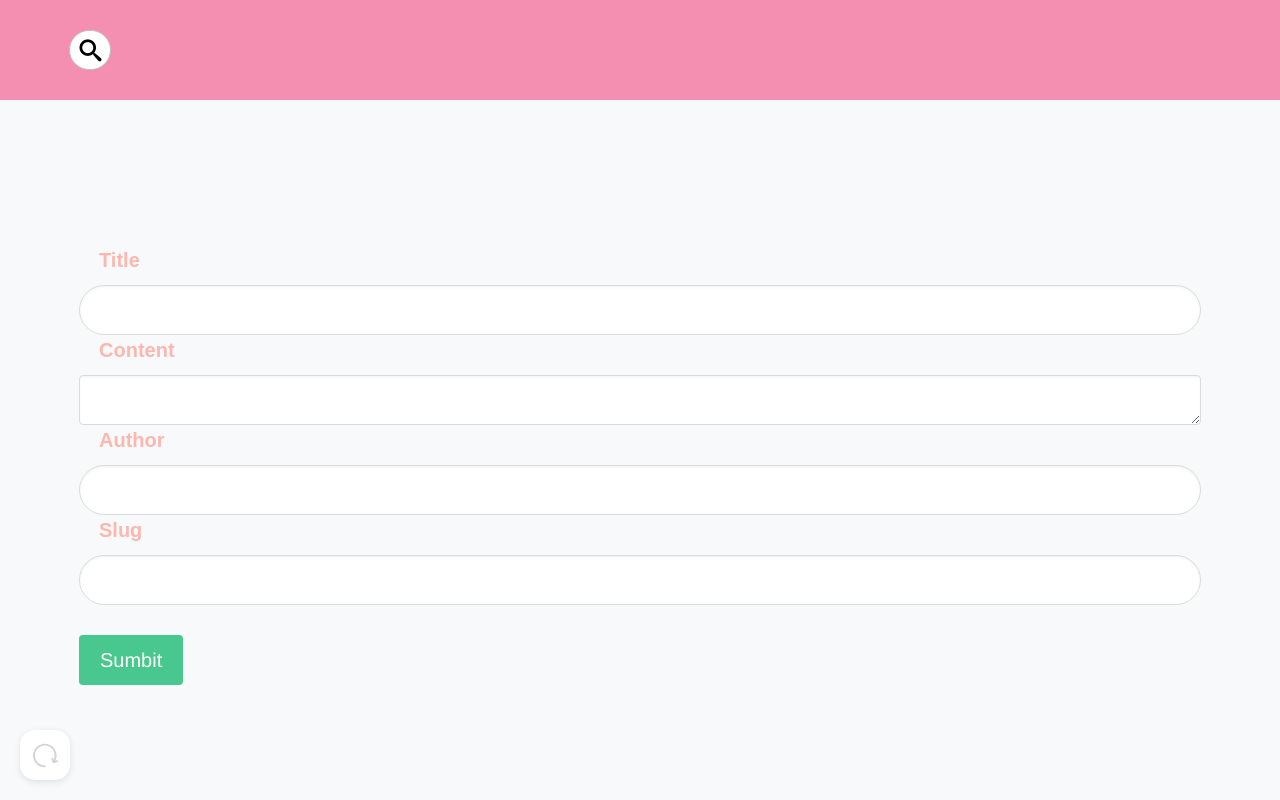
After one commit to kerm1977/FLASK, a Flask app: page /add-post in a window 1280 px wide. The commit adds this page. Run offline with Flask 3, Linux system fonts and the light colour scheme; some libraries are stand-ins or nearby versions; some web fonts are replaced.

Commit message:
Creado la zona de creación de POSTS y migradas la tablas+

```diff
--- a/app.py
+++ b/app.py
@@ -7,7 +7,8 @@ from flask_bcrypt import Bcrypt
 from flask_wtf import FlaskForm
 from wtforms import StringField, PasswordField, SubmitField, BooleanField, HiddenField, EmailField, IntegerField
 from wtforms.validators import DataRequired, Length, Email,  EqualTo, ValidationError
-
+from datetime import datetime
+from wtforms.widgets import TextArea
 
 app = Flask(__name__)
 import os
@@ -49,11 +50,20 @@ class User(db.Model):
 	confirmpassword		= 	db.Column(db.String(60),	unique=True, 	nullable=False)
 	imagen_perfil		= 	db.Column(db.String(20),	nullable=False, default="default.jpg")
 	date_added			= 	db.Column(db.DateTime,		nullable=False,	default=datetime.utcnow)
-	# posts 				= 	db.relationship("Post", 	backref="author", 	lazy=True)
+	# posts 			= 	db.relationship("Post", 	backref="author", 	lazy=True)
 
 	#Al agregar un campo hay que migrarlo a la DB y también agregarlo en esta fila con la misma sintaxis y orden
 	def __repr__(self):
 		return f"User('{self.username}',{self.apellidos}',{self.apellidos2}','{self.residencia}','{self.email}','{self.telefono}','{self.celular}','{self.password}','{self.confirmpassword}','{self.imagen_perfil}')"
+
+
+class Posts(db.Model):
+	id 					=	db.Column(db.Integer, 		primary_key=True)
+	title 				= 	db.Column(db.String(255))
+	content				=	db.Column(db.Text)
+	author				=	db.Column(db.String(255))
+	date_posted			=	db.Column(db.DateTime, default=datetime.utcnow)
+	slug 				= 	db.Column(db.String(255))
 #**********************************************************************************************
 #**********************************************************************************************
 
@@ -102,6 +112,14 @@ class formularioLogin(FlaskForm):
 	password 			= 	PasswordField	('password', validators=[DataRequired()])
 	rememberme 			= 	BooleanField	('checkbox')
 	submit 				= 	SubmitField		('Ingresar')
+
+
+class PostForm(FlaskForm):
+	title = StringField("Title", validators=[DataRequired()])
+	content = StringField("Content", validators=[DataRequired()], widget=TextArea())
+	author = StringField("Author", validators=[DataRequired()])
+	slug = StringField("Slug", validators=[DataRequired()])
+	submit = SubmitField("Sumbit")
 #**********************************************************************************************
 #**********************************************************************************************
 
@@ -118,15 +136,28 @@ class formularioLogin(FlaskForm):
 @app.route("/")
 @app.route("/home")
 @app.route("/index")
-
 def home():
 	title = "Home"
 	return render_template("index.html", title=title)
 
-@app.route("/dashboard")
-def dashboard():
-	title = "Dashboard"
-	return render_template("dashboard.html", title=title)
+@app.route("/add-post", methods=["GET","POST"])
+def add_post():
+	form = PostForm()
+	if request.method == "POST":
+		post = Posts(title=form.title.data, content=form.content.data, author=form.author.data, slug=form.slug.data)
+		#Limpia el formulario
+		form.title.data = ""
+		form.content.data = ""
+		form.author.data = ""
+		form.slug.data = ""
+
+		#Agregar el formulario a la db
+		db.session.add(post)
+		db.session.commit()
+
+		flash("Publicado correctamente", "success")
+	return render_template("add_Post.html", form=form)
+
 
 # LISTA DE CONTACTOS
 @app.route("/contacts")
@@ -274,6 +305,7 @@ if __name__ == "__main__":
 		# flask db init 			<--
 		# $ flask db stamp head
 		# $ flask db migrate
+		# $ flask db migrate -m "mensaje x"
 		# $ flask db upgrade
 #**********************************************************************************************
 #**********************************************************************************************
--- a/static/css/btntop.css
+++ b/static/css/btntop.css
@@ -4,11 +4,11 @@
   z-index: 1000; /* sea la capa 1000 y estará por encima de todo los elemtos*/
   border-radius: 30%;
   display: inline-block;
-  height: 40px;
-  width: 40px;
+  height: 55px;
+  width: 55px;
   position: fixed;
-  bottom: 40px;
-  right: 10px;
+  bottom: 20px;
+  right: 20px;
   box-shadow: 0 0 10px rgba(0, 0, 0, 0.05);
   /* image replacement properties */
   overflow: hidden;
@@ -38,7 +38,7 @@
   opacity: .5;
 }
 .no-touch .cd-top:hover {
-  background-color: #e86256;
+  background-color: #d7bde2;
   opacity: 1;
 }
 @media only screen and (min-width: 768px) {
--- a/static/css/buscar.css
+++ b/static/css/buscar.css
@@ -38,12 +38,12 @@
 }
 
 .buscar:hover input{
-	width: 300px;
+	width: 250px;
 	transition: all .4s ease-in-out;
 }
 
 .buscar input:focus{
-	width: 300px;
+	width: 250px;
 }
 
 .btn-buscar{
@@ -51,3 +51,22 @@
 	border: none;
 	font-size: 22px; /*icono*/
 }
+
+
+@media(max-width: 768px){
+
+	.buscar:hover input{
+		width: 350px;
+		transition: all .4s ease-in-out;
+	}
+
+	.buscar input:focus{
+		width: 350px;
+	}
+
+	.btn-buscar{
+		background: none;
+		border: none;
+		font-size: 22px; /*icono*/
+	}
+}
--- a/static/css/contacts.css
+++ b/static/css/contacts.css
@@ -2,8 +2,13 @@
 	font-family: Arial, "Lucida Grande";
 	}
 
+.card{
+	margin: 20px;
+	}
+
 .contacts{
 	margin-top: 300px;
+	font-family: Arial, "Lucida Grande";
 	}
 
 .contacts-table{
@@ -16,9 +21,9 @@
 
 .table-head{
 	font-size: 14px;
-}
+	}
 
 
 .container-update{
 	margin-top: 200px;
-}
+	}
--- a/static/css/main.css
+++ b/static/css/main.css
@@ -13,3 +13,4 @@
 @import url('modal.css');
 @import url('style.css');
 @import url('refresh.css');
+@import url('posts.css');
--- a/static/css/navbar.css
+++ b/static/css/navbar.css
@@ -7,7 +7,8 @@ nav{
 	font-family: Arial, Helvetica, sans-serif;
 	padding: 0 5%;
 	height: 100px;
-	background-color: #31475e; /*Color de fondo*/
+	background-color:  #f48fb1 ;
+	/*Color de fondo*/
 }
 
 nav .logo{
@@ -63,10 +64,10 @@ nav .list{
 }
 
 
-
 nav .list li{
 	list-style: none;
 }
+
 
 nav .list a{
 	display: block;
@@ -80,7 +81,7 @@ nav .list a{
 }
 
 nav .list a:hover{
-	background-color: #0ba89c;
+	background-color:  #f8bbd0 ;
 }
 
 #toogle {
@@ -124,10 +125,15 @@ nav .icon-bars .line{
 		height: auto;
 		flex-direction: column;
 		justify-content: space-evenly;
-		background-color: #2a3b51;
+		background-color:  #f8bbd0 ;
 		overflow: hidden;
 		transition: all .2s ease-in-out; /*Velocidad como se depliega el menu*/
 	}
+
+	nav .list a:hover{
+	background-color:   #f06292;
+;
+}
 
 	nav .list a{
 		font-size: 20px;
--- /dev/null
+++ b/static/css/posts.css
@@ -0,0 +1,3 @@
+.posts{
+	margin-top: 200px;
+}
--- /dev/null
+++ b/templates/add_Post.html
@@ -0,0 +1,33 @@
+{% extends "base.html" %}
+{% block content %}
+
+title
+content
+author
+slug
+
+
+<div class="container posts mt5">
+	<div class="column">
+		<form action="" method="POST">
+			{{ form.hidden_tag() }}
+
+			{{ form.title.label(class="label") }}
+			{{ form.title(class="input is-normal is-rounded") }}
+
+			{{ form.content.label(class="label") }}
+			{{ form.content(class="input is-normal", rows="10") }}
+
+			{{ form.author.label(class="label") }}
+			{{ form.author(class="input is-normal is-rounded") }}
+
+			{{ form.slug.label(class="label") }}
+			{{ form.slug(class="input is-normal is-rounded") }}
+
+			{{ form.submit(class="button is-success is-ligh mt-5")}}
+
+		</form>
+	</div>
+</div>
+
+{% endblock %}
--- /dev/null
+++ b/templates/flash.html
@@ -0,0 +1,15 @@
+<!-- MENSAJES FLASK -->
+<div class="hideMe">
+    <div class="container container-messages alert_messages ">
+        <!-- Estos son mensajes flashed que vienen desde main.py -->
+            {% with messages = get_flashed_messages(with_categories=true) %}
+                {%if messages %}
+                    {%for category, message in messages%}
+                        <div class="notification notifications is-{{ category }}">
+                            {{ message }}
+                        </div>
+                    {% endfor %}
+                {% endif %}
+            {% endwith %}
+    </div>
+</div>
--- /dev/null
+++ b/templates/navbar.html
@@ -0,0 +1,33 @@
+<nav>
+
+<!-- barra de busqueda -->
+    <form action="" methods="POST"]>
+        <div class="search">
+            <div class="buscar">
+                <input class="" type="text" placeholder="Buscar" name="buscar" id="inputSearch" required>
+                <div class="btn-ico">
+                    <button type="submit" value="buscar" class="btn-buscar">
+                        <span class="icon-search"></span>
+                    </button>
+                </div>
+            </div>
+        </div>
+    </form>
+<!-- fin barra de busqueda -->
+
+    <input type="checkbox" id="toogle">
+
+    <ul class="list">
+        <li><a href="{{url_for('home')}}">Inicio</a></li>
+        <li><a href="">Nosotros</a></li>
+        <li><a href="{{url_for('add_post')}}">Blog</a></li>
+        <li><a href="{{url_for('registro')}}"><i class=" icomoon-nav-ico icon-home2"></i></a></li>
+        <a href="{{url_for('contacts')}}"><li><span class=" icomoon-nav-ico fas fa-solid fa-address-book"></span></li></a>
+    </ul>
+
+    <label for="toogle" class="icon-bars">
+        <div class="line"></div>
+        <div class="line"></div>
+        <div class="line"></div>
+    </label>
+</nav>
```
Also changed, not shown: templates/base.html (+3 -53 lines), templates/index.html (+12 -0 lines), db.db, templates/buscar.html (added).
